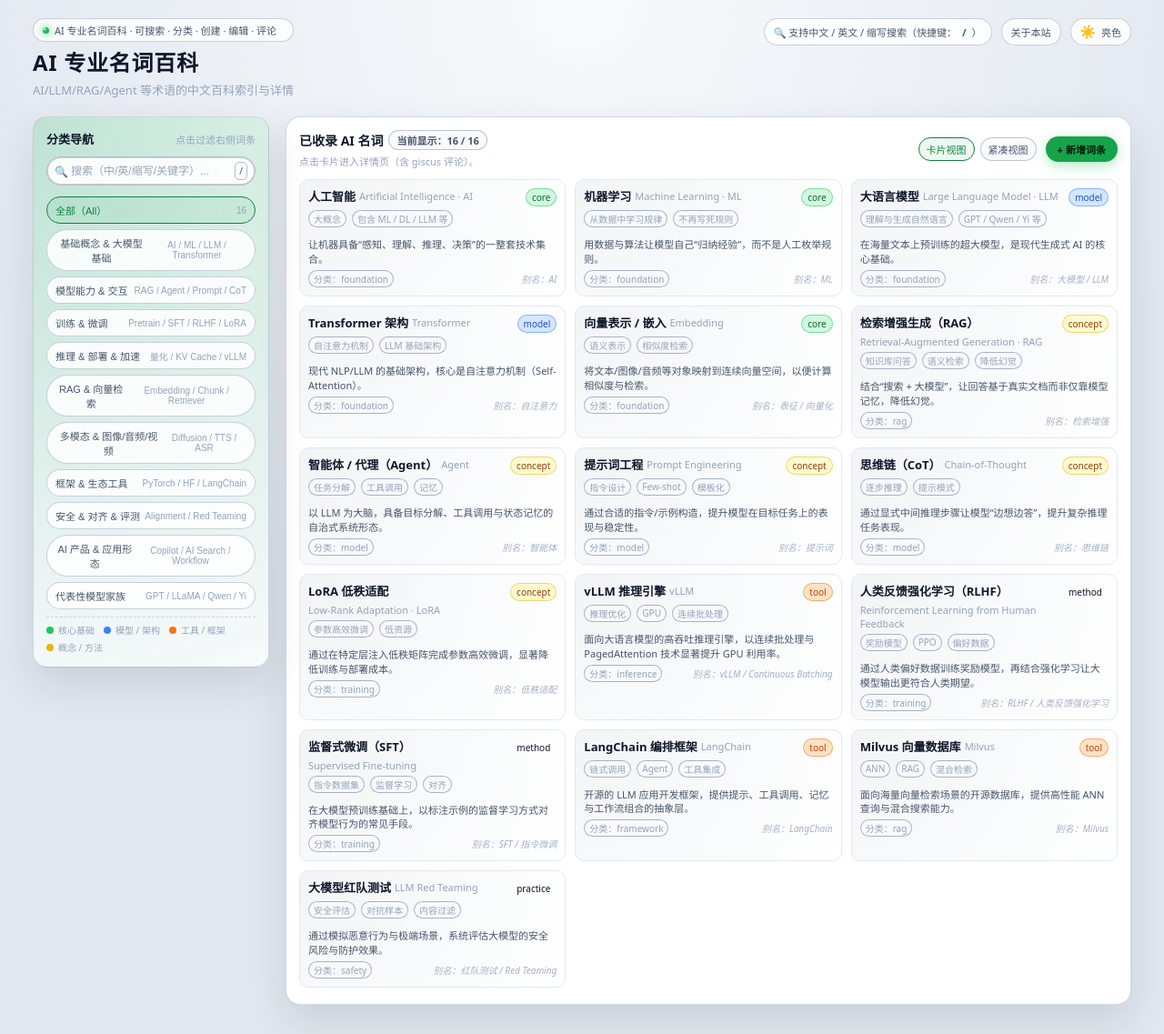
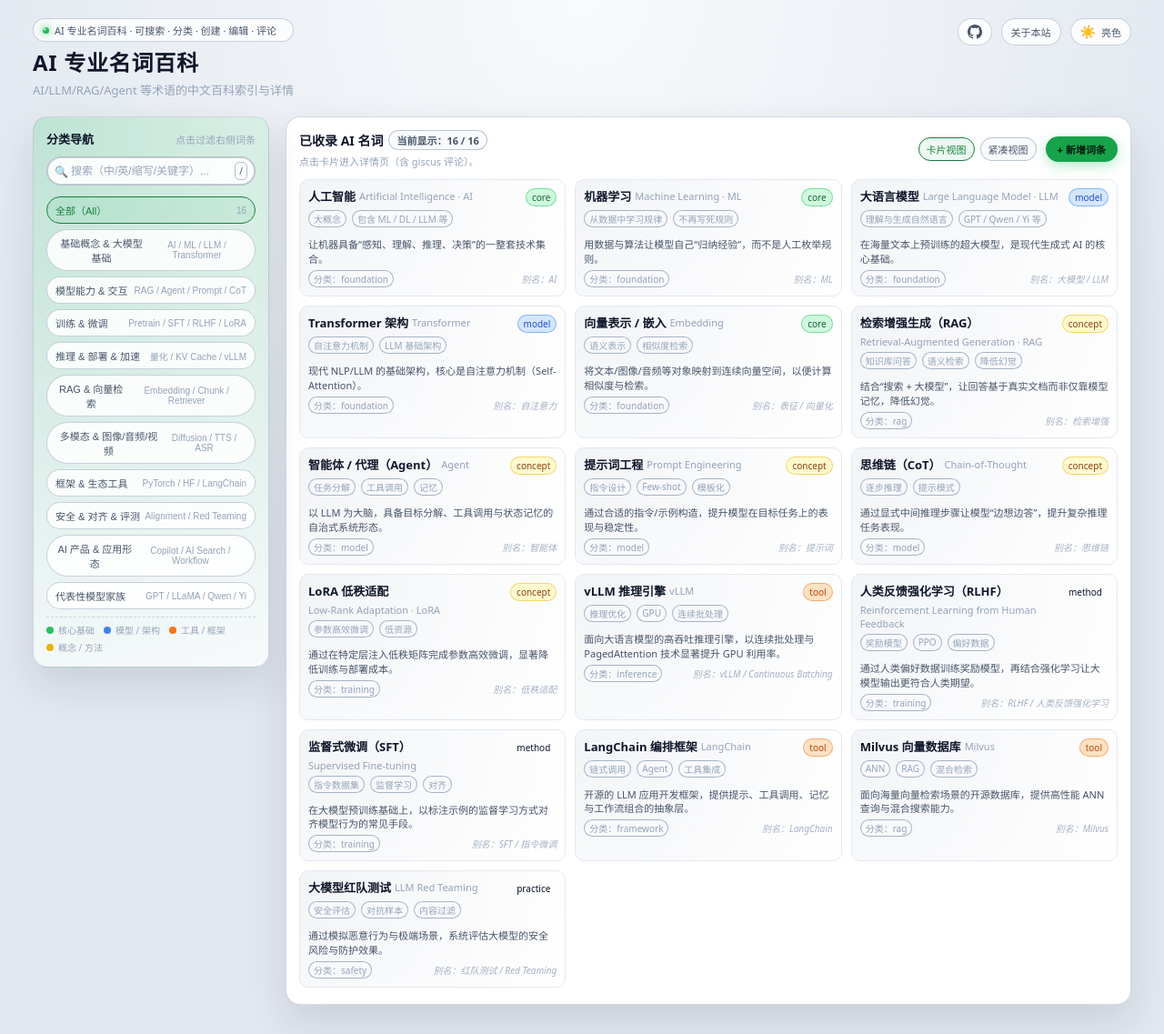
Before and after one commit to NotebookAI/ai-wiki, a Jekyll site: the page built from index.html, in a window 1280 px wide and 1137 px high. Shown: the whole window at 91% size. Built offline with Jekyll 4.4.1, drawn with Linux system fonts in a browser that asks for light colours.

Commit message:
Replace Chinese search support text with a GitHub link in the default layout, enhancing navigation to the project repository.

```diff
--- a/_layouts/default.html
+++ b/_layouts/default.html
@@ -29,7 +29,11 @@
           <p class="subtitle">{{ site.description }}</p>
         </div>
         <div class="header-actions">
-          <div class="pill">🔍 支持中文 / 英文 / 缩写搜索（快捷键：<strong>/</strong>）</div>
+          <a class="pill" href="https://github.com/{{ site.repo_owner | default: 'notebookai' }}/{{ site.repo_name | default: 'ai-wiki' }}" target="_blank" rel="noopener noreferrer" aria-label="GitHub">
+            <svg width="16" height="16" viewBox="0 0 16 16" fill="currentColor" aria-hidden="true">
+              <path d="M8 0C3.58 0 0 3.58 0 8c0 3.54 2.29 6.53 5.47 7.59.4.07.55-.17.55-.38 0-.19-.01-.82-.01-1.49-2.01.37-2.53-.49-2.69-.94-.09-.23-.48-.94-.82-1.13-.28-.15-.68-.52-.01-.53.63-.01 1.08.58 1.23.82.72 1.21 1.87.87 2.33.66.07-.52.28-.87.51-1.07-1.78-.2-3.64-.89-3.64-3.95 0-.87.31-1.59.82-2.15-.08-.2-.36-1.02.08-2.12 0 0 .67-.21 2.2.82.64-.18 1.32-.27 2-.27.68 0 1.36.09 2 .27 1.53-1.04 2.2-.82 2.2-.82.44 1.1.16 1.92.08 2.12.51.56.82 1.27.82 2.15 0 3.07-1.87 3.75-3.65 3.95.29.25.54.73.54 1.48 0 1.07-.01 1.93-.01 2.2 0 .21.15.46.55.38A8.012 8.012 0 0 0 16 8c0-4.42-3.58-8-8-8z"/>
+            </svg>
+          </a>
           {% if page.url == '/about/' %}
           <a class="pill" href="{{ '/' | relative_url }}">← 返回首页</a>
           {% else %}
```
